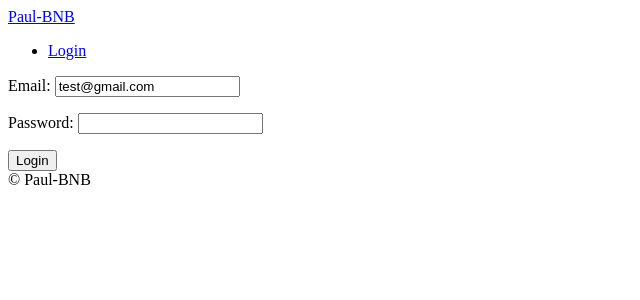
After one commit to paullee714/airbnb_clone, a Django app: page /users/login in a window 1280 px wide. The commit adds this page. Shown: the top 300 px of the page, without its empty margins (0-640 px from the left). Run offline with Django 3.2, Linux system fonts and the light colour scheme.

Commit message:
login form 생성, email validation

```diff
--- a/config/urls.py
+++ b/config/urls.py
@@ -25,6 +25,7 @@ urlpatterns = [
     # ""으로 request가 올 때, core.urls로 전달
     path("", include("core.urls", namespace="core")),
     path("rooms/", include("rooms.urls", namespace="rooms")),
+    path("users/", include("users.urls", namespace="users")),
     path("admin/", admin.site.urls),
 ]
 
--- a/templates/partial/nav.html
+++ b/templates/partial/nav.html
@@ -1,4 +1,4 @@
-<a href ="{% url 'core:home' %}">Paul-BNB</a>
+<a href="{% url 'core:home' %}">Paul-BNB</a>
 <ul>
-    <li><a href="#">Login</a></li>
+    <li><a href="{% url "users:login" %}">Login</a></li>
 </ul>
--- a/templates/rooms/search.html
+++ b/templates/rooms/search.html
@@ -21,4 +21,5 @@
 <h3>{{room.name}}</h3>
 {% endfor %}
 
+
 {% endblock content %}
--- /dev/null
+++ b/templates/users/login.html
@@ -0,0 +1,17 @@
+{% extends 'base.html' %}
+{% block page_title %}
+Login
+{% endblock page_title %}
+
+{% block searh-bar %}
+{% endblock searh-bar %}
+
+
+{% block content %}
+<form method="POST" action="{% url "users:login" %}">
+    {% csrf_token %}
+    {{form.as_p}}
+    <button>Login</button>
+
+</form>
+{% endblock content %}
--- /dev/null
+++ b/users/forms.py
@@ -0,0 +1,19 @@
+from django import forms
+from . import models
+
+
+class LoginForm(forms.Form):
+
+    email = forms.EmailField()
+    password = forms.CharField(widget=forms.PasswordInput)
+
+    def clean_email(self):
+        email = self.cleaned_data.get("email")
+        try:
+            models.User.objects.get(username=email)
+            return email
+        except models.User.DoesNotExist:
+            raise forms.ValidationError("User Does Not Exist")
+
+    def clean_password(self):
+        print("clean password")
--- a/users/urls.py
+++ b/users/urls.py
@@ -0,0 +1,8 @@
+from django.urls import path
+from . import views
+
+app_name = "users"
+
+urlpatterns = [
+    path("login", views.LoginView.as_view(), name="login"),
+]
--- a/users/views.py
+++ b/users/views.py
@@ -1,3 +1,26 @@
 from django.shortcuts import render
+from django.views import View
+from . import forms
 
 # Create your views here.
+class LoginView(View):
+    def get(self, request):
+        # form = forms.LoginForm()
+        form = forms.LoginForm(initial={"email": "test@gmail.com"},)  # initialize form
+        return render(request, "users/login.html", {"form": form})
+
+    def post(self, request):
+        form = forms.LoginForm(request.POST)
+        if form.is_valid():
+            print(form.cleaned_data)
+        # print(form.is_valid())
+        # print(form)
+        return render(request, "users/login.html", {"form": form})
+
+
+#  function based login view
+# def login_view(request):
+#     if request.method == "GET":
+#         pass
+#     elif request.method == "POST":
+#         pass
```
Lines whose indentation alone changed are shown as unchanged.
